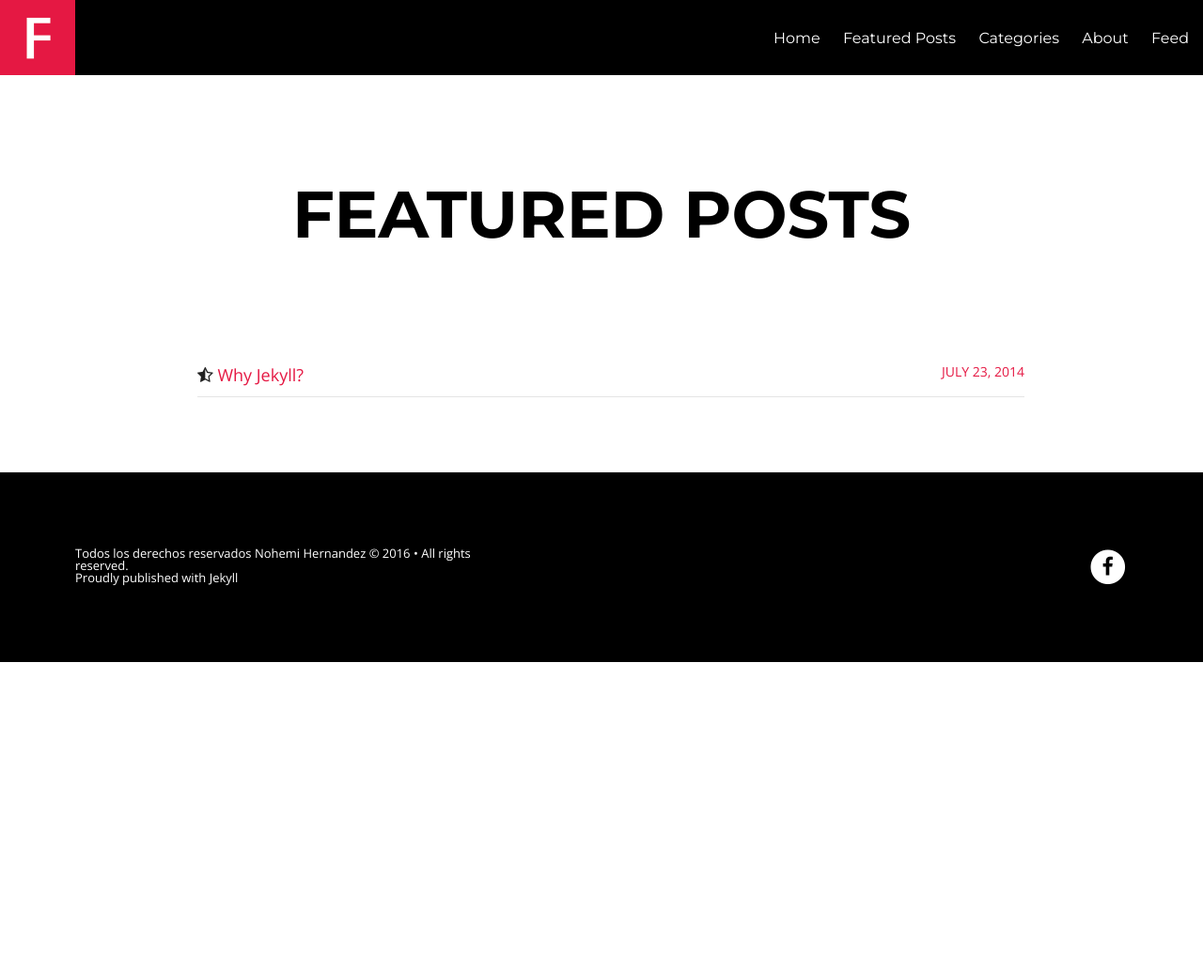
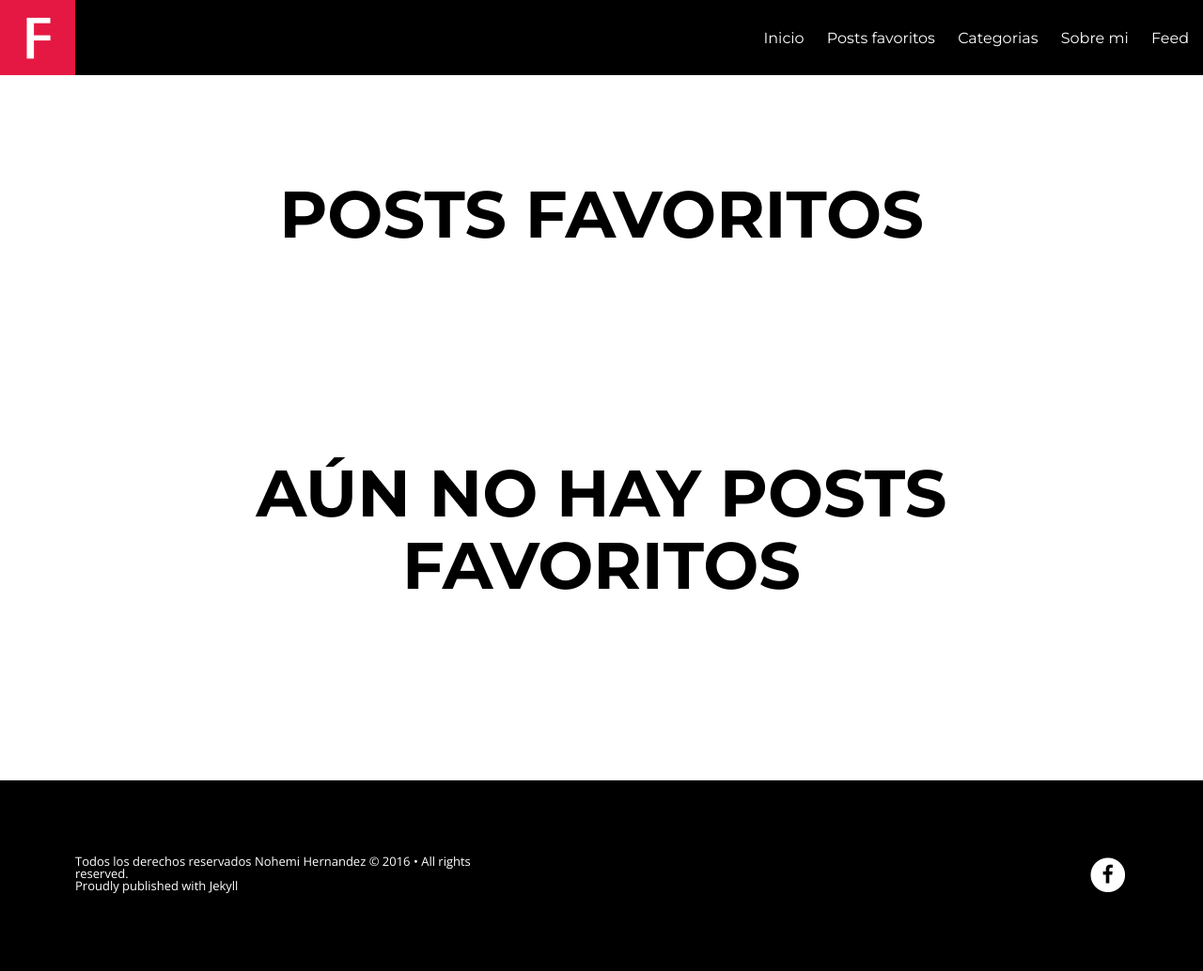
Before and after one commit to ehernandez-xk/nohemi, a Jekyll site: the page built from favoritos.html, in a window 1280 px wide. Shown: the whole page at 94% size. Built offline with Jekyll 4.4.1, drawn with Linux system fonts in a browser that asks for light colours; nearby versions of some CDN libraries; before the commit the page ends 900 px from its top, so only the background shows below that.

Commit message:
Added the new top navigation menu and renamed featured to favoritos

```diff
--- a/_config.yml
+++ b/_config.yml
@@ -32,15 +32,15 @@ bing_verify:
 # Links to include in footer navigation
 # For external links add external: true
 links:
-  - title: Home
+  - title: Inicio
     url: /
     external: false
     icon: home
-  - title: Featured Posts
-    url: /featured
-  - title: Categories
+  - title: Posts favoritos
+    url: /favoritos
+  - title: Categorias
     url: /categories
-  - title: About
+  - title: Sobre mi
     url: /about
 
 # http://en.wikipedia.org/wiki/List_of_tz_database_time_zones
--- a/featured.html
+++ b/favoritos.html
@@ -1,13 +1,13 @@
 ---
 layout: page
-permalink: /featured/
-title: FEATURED POSTS
-description: "An archive of posts sorted by date."
+permalink: /favoritos/
+title: Posts favoritos
+description: "Posts ordenados por fecha."
 ---
 {% assign featuredcount = '0' %}
 <ul class="post-list">
 {% for post in site.posts %}
-{% if post.featured %}
+{% if post.favorito %}
 {% assign featuredcount = featuredcount | plus:'1' %}
   <li><article><i class="fa fa-star-half-o"></i> <a href="{{ site.url }}{{ post.url }}">{{ post.title }} <span class="entry-date"><time datetime="{{ post.date | date_to_xmlschema }}">{{ post.date | date: "%B %d, %Y" }}</time></span></a></article></li>
 {% endif %}
@@ -15,6 +15,6 @@ description: "An archive of posts sorted by date."
 </ul>
 {% if featuredcount == '0' %}
 <div class="notepad-page-title row">
-    <h1>No posts has been featured yet</h1>
+    <h1>Aún no hay posts favoritos</h1>
 </div>
 {% endif %}
```
